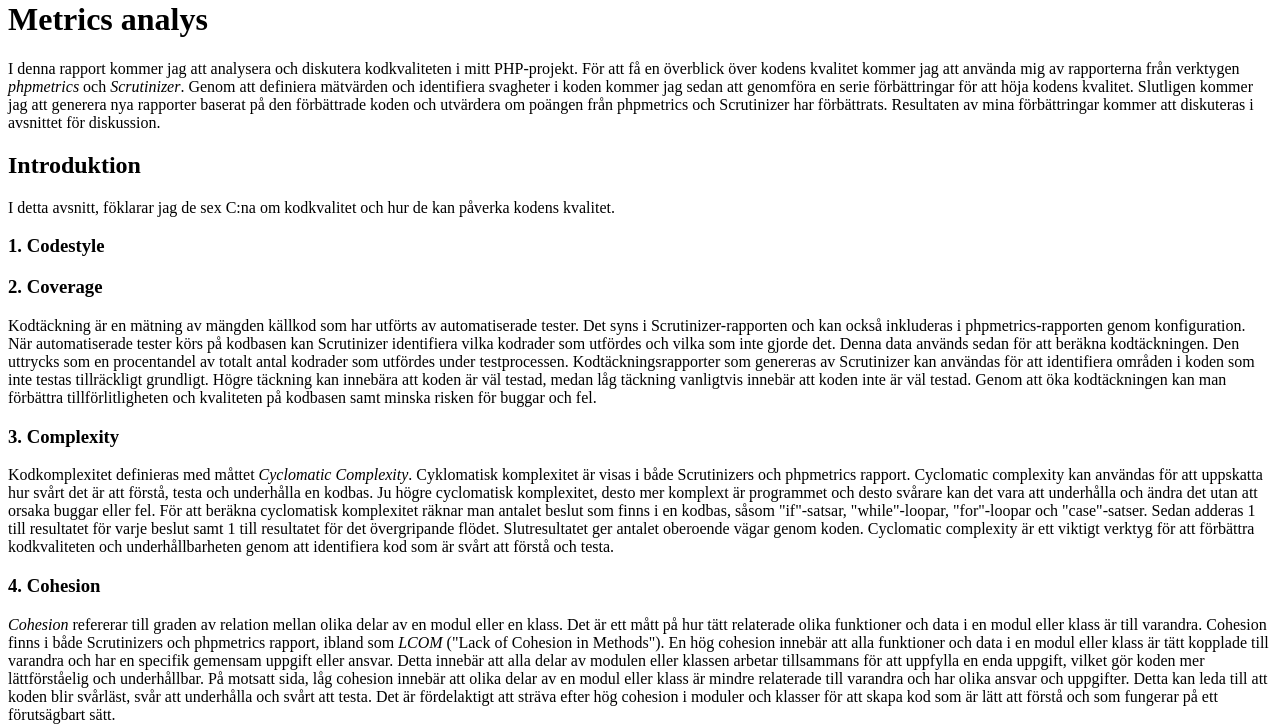
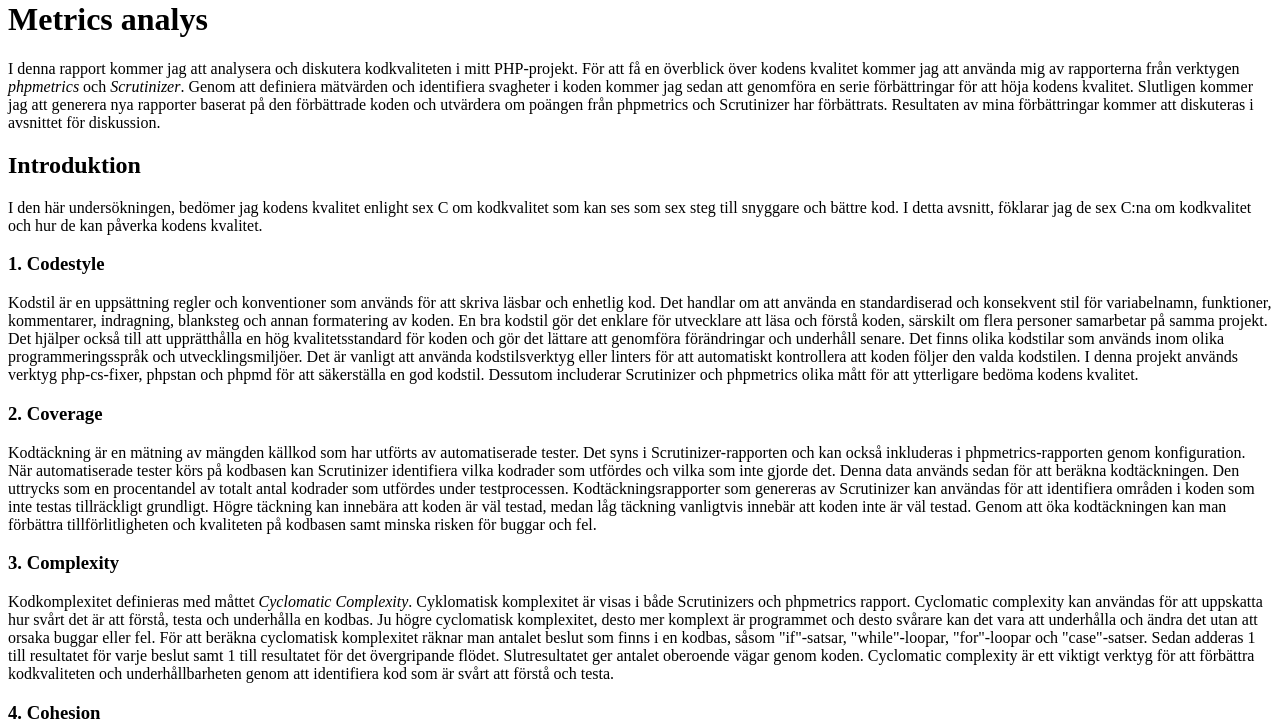
Before and after one commit to elemoser/report, a Symfony app: template templates/metrics.html.twig in a window 1280 px wide. Shown: the part 242-970 px from the top of the page. Run offline with Twig, Linux system fonts and the light colour scheme; the template is opened without the code that fills it, so the values that code supplies are empty; some libraries are stand-ins or nearby versions.

Commit message:
Save metrics report progress

```diff
--- a/templates/metrics.html.twig
+++ b/templates/metrics.html.twig
@@ -17,10 +17,22 @@
     {# Du förklarar de sex C:na och hur de kan påverka kodens kvalitet.
     Exemplifiera, där det passar, med några mätvärden som är kopplad till din egen kod
     och ge en kort förklaring av mätvärdet relaterat till kodkvalitet. #}
+        I den här undersökningen, bedömer jag kodens kvalitet enlight sex C om kodkvalitet som kan ses som sex steg till snyggare och bättre kod.
         I detta avsnitt, föklarar jag de sex C:na om kodkvalitet och hur de kan påverka kodens kvalitet.
     </p>
 
     <h3>1. Codestyle</h3>
+    <p>
+        Kodstil är en uppsättning regler och konventioner som används för att skriva läsbar och enhetlig kod.
+        Det handlar om att använda en standardiserad och konsekvent stil för variabelnamn, funktioner, kommentarer, indragning, blanksteg och annan formatering av koden.
+        En bra kodstil gör det enklare för utvecklare att läsa och förstå koden, särskilt om flera personer samarbetar på samma projekt.
+        Det hjälper också till att upprätthålla en hög kvalitetsstandard för koden och gör det lättare att genomföra förändringar och underhåll senare.
+
+        Det finns olika kodstilar som används inom olika programmeringsspråk och utvecklingsmiljöer.
+        Det är vanligt att använda kodstilsverktyg eller linters för att automatiskt kontrollera att koden följer den valda kodstilen.
+        I denna projekt används verktyg php-cs-fixer, phpstan och phpmd för att säkerställa en god kodstil.
+        Dessutom includerar Scrutinizer och phpmetrics olika mått för att ytterligare bedöma kodens kvalitet.
+    <p>
 
     <h3>2. Coverage</h3>
     <p>
@@ -91,15 +103,54 @@
         Genom att använda CRAP tillsammans med andra metoder för att mäta kodkvalitet och prestanda, kan utvecklare skapa en kodbas som är mer robust, lättläst och underhållbar.
     </p>
 
-    <h2>Phpmetrics</h2>
+    <h2>PhpMetrics</h2>
+    <p>
+        PhpMetrics är ett verktyg för att mäta och analysera koden i PHP-program.
+        Det hjälper utvecklare att mäta och övervaka kvaliteten på sin PHP-kod
+        genom att ge en omfattande och visuell översikt över kodkomplexitet, underhållbarhet och prestanda.
+        PhpMetrics kan användas som en del av en CI/CD-pipeline eller som en fristående applikation för att utvärdera och förbättra kodkvaliteten.
+        Verktyget analyserar PHP-koden baserat på ett antal metriker som mäts på både fil- och projekt nivå.
+        PhpMetrics ger också en grafisk representation av kodmetrikerna och tillhandahåller diagram, grafer och tabeller som hjälper utvecklare att få en bättre förståelse av koden.
+        Detta kan hjälpa utvecklare att identifiera och åtgärda problem i koden och göra den mer läsbar, effektiv och hållbar.
+    </p>
+    <figure class="figure">
+        <img alt="Maintainability and Complexity Diagram" src="{{ asset('img/metrics/phpmetrics_maintainability_complexity.png') }}"
+        style="width: 400px;">
+        <figcaption class="figcaption">
+            Varje fil i projektet symboliseras av en cirkel.
+            Cirkelns storlek representerar den cyklomatiska komplexiteten.
+            Cirkelns färg representerar indexet för underhållbarhet.
+            Stora röda cirklar är sannolikt svårast att underhålla.
+        </figcaption>
+    </figure>
     <p>
     {# Analysera dess rapport för din kod.
     Använd mätvärdena för att hitta flaskhalsar och svaga punkter i din kod (minst 3 stycken).
     Du vill hitta kod som har förbättringspotential.
     Visualisera med någon representativ bild från rapporten. #}
+    Codestyle
+        > Under violations it shows that JsonApiController does not follow the single responsibility principle,
+        > Game21 has gone over the max Cyclomatic complexity
+    Coverage > Controllers have low test coverage
+    Complexity > Controllers have high complexity, average Cyclomatic Complexity per class 6.42
+    Cohesion > unsurprizingly JsonApiController has high LCOM
+    Coupling > Controllers hight efferent coupling, while Game classes higher afferent coupling > controller prone to instability
+
+    Förbättringar
+        > Do more testing especially of the Controller classes
+        > Spend some time on fixing violation errors or warnings
     </p>
 
     <h2>Scrutinizer</h2>
+    <p>
+        Scrutinizer är ett vertyg som erbjuder automatiserad kodgranskning och kontinuerlig integration för programvara.
+        Verktyget använder olika algoritmer och analyser för att kontrollera koden på flera nivåer, inklusive kodstil, säkerhet, prestanda och buggar.
+        När Scutinizer analyserar ens kod utför den en rad tester och returnerar en rapport som visar resultatet av varje test.
+        Rapporten inkluderar ofta en bedömning av kodkvaliteten och förslag på förbättringar.
+        Nedan visas Scrutinizers totala betyg för mitt projekt (vilket är ett tal mellan 0 (dåligt) och 10 (mycket bra)),
+        en procentuell poäng för kodtäckning och en flagga som visar om byggningen misslyckades eller godkändes.
+    </p>
+
     <img alt="Scrutinizer badge" src="https://scrutinizer-ci.com/g/elemoser/report/badges/quality-score.png?b=main">
     <img alt="Coverage badge" src="https://scrutinizer-ci.com/g/elemoser/report/badges/coverage.png?b=main">
     <img alt="build badge" src="https://scrutinizer-ci.com/g/elemoser/report/badges/build.png?b=main">
@@ -107,10 +158,20 @@
 
     <p>
     {# Analysera dess rapport för din kod. Gör på samma sätt som du gjorde med Phpmetrics. #}
+    Codestyle > there are 7 issues to fix
+        > worst rated PHP Operations are Game21::checkWinStatus()
+    Coverage > low coverage meaning more tests are needed
+    Complexity > most complex class Game21, most complext operation Game21::checkWinStatus
+    Cohesion
+    Coupling
+    CRAP > least tested PHP Operations with highest CRAP score
+    JsonApiController::apiGame21()
+    BookController::createBook()
+    Game21Controller::gamePlay()
+    JsonApiController::apiDeckDrawNumPost()
     </p>
 
     <h2>Förbättringar</h2>
-    <p>
     {# Väljer minst 3 förbättringar som du vill göra med din kod (gärna fler).
     Exempel på förbättringar kan vara:
         Fixa issues
@@ -121,7 +182,26 @@
     Implementera sedan förbättringarna.
     Analysera därefter rapporterna från phpmetrics och Scrutinizer och notera de nya mätvärdena.
     Gör det tydligt hur mätvärdena såg ut innan och efter dina förbättringar. #}
+    <p>
+    Baserat på resultaten ovan har jag identifierat ett antal förbättringar för att öka kvaliteten på min kod.
+    Sammanfattningsvis kan man säga att ...
+
+    Nedan listar jag de förbättringar som jag vill utföra.
+    <ul>
+        <li>Öka kodtäckning genom att skapa en testsuite for Controller klasser</li>
+        <li>Dela upp JsonApiController klassen i flera klasser för att minksa LCOM och publika metoder (cf. phpmetrics rapporten)</li>
+        <li>Minska komplexiteten i Game21 class for metoden checkWinStatus()</li>
+        <li>Fixa issues identifierad av Scrutinizer</li>
+        <li></li>
+    </ul>
     </p>
+    <figure class="figure">
+        <img alt="Issues before improvements" src="{{ asset('img/metrics/scrutinizer_issues.png') }}"
+        style="width: 80%;">
+        <figcaption class="figcaption">
+            Problem i Scrutinizer före förbättringar.
+        </figcaption>
+    </figure>
 
     <h2>Diskussion</h2>
     <p>
```
Also changed, not shown: assets/styles/images.scss (+16 -0 lines), public/img/metrics/phpmetrics_maintainability_complexity.png (added), public/img/metrics/scrutinizer_issues.png (added).
